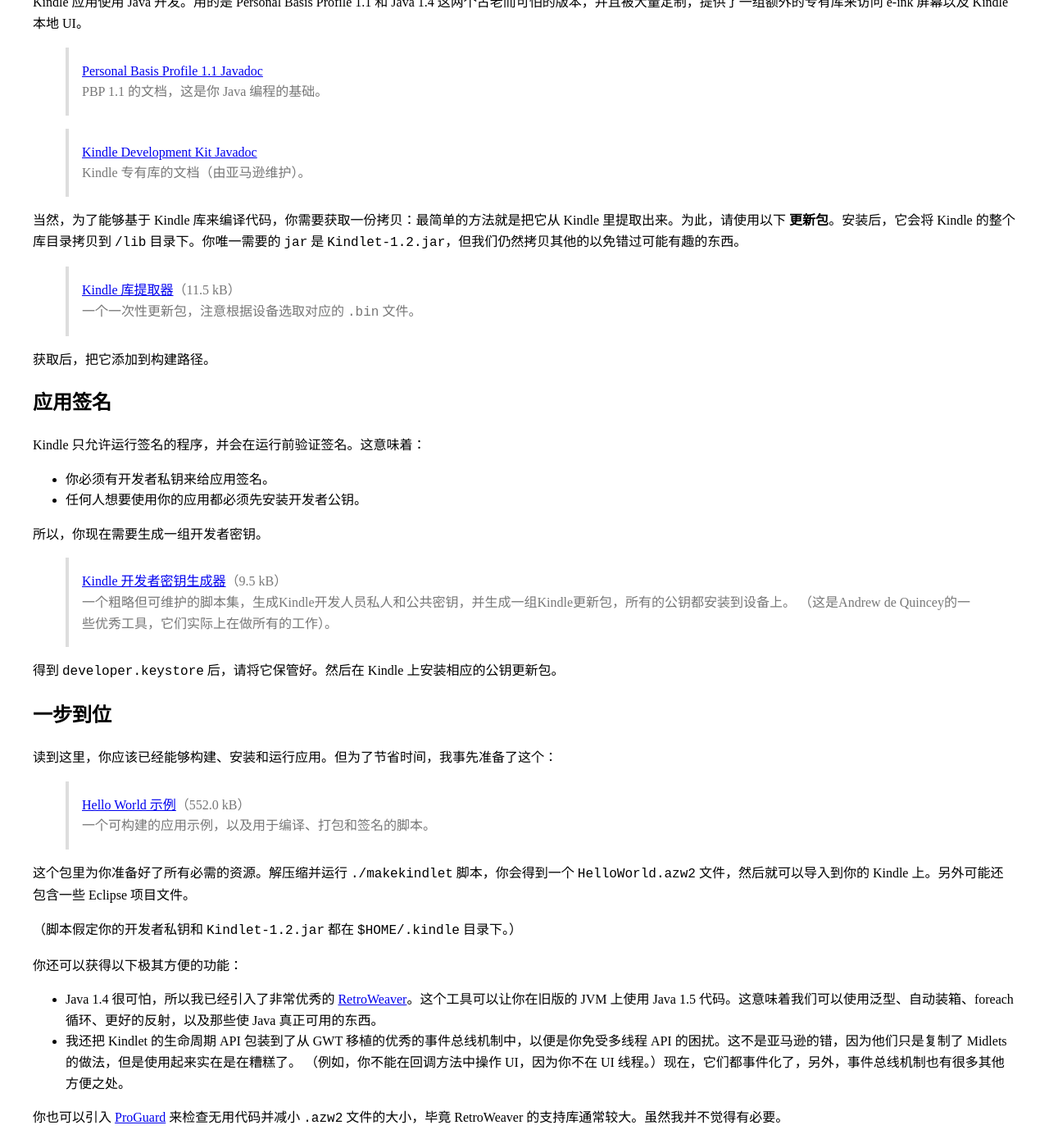
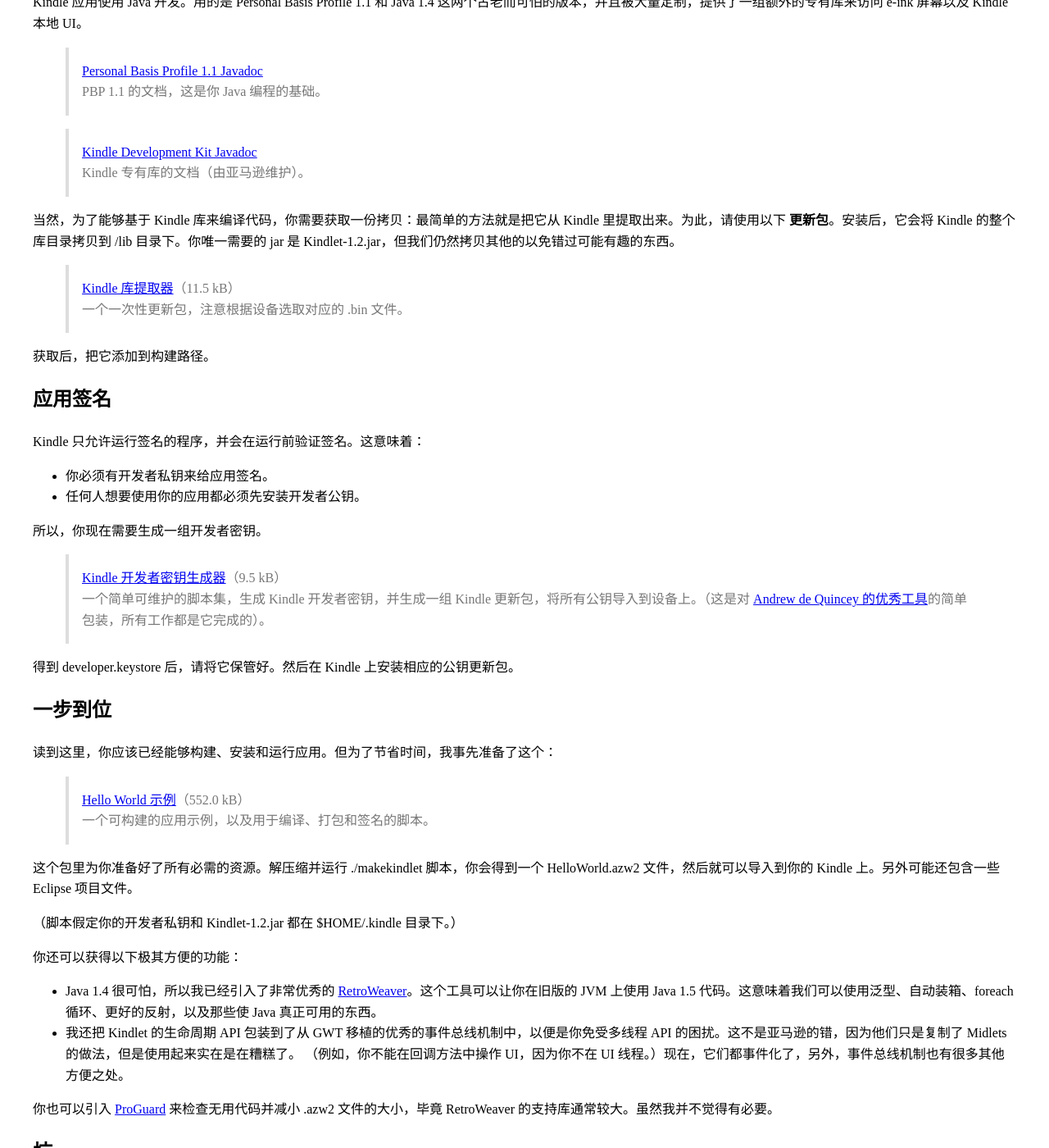
Before and after one commit to geansea/geansea.github.io, a Jekyll site: the page built from _posts/2017-02-20-getting-start-with-kindle-development.md, in a window 1280 px wide and 1400 px high, scrolled down 606 px. Shown: the whole window at 82% size. Built offline with Jekyll 4.4.1, drawn with Linux system fonts in a browser that asks for light colours.

Commit message:
update post

```diff
--- a/_posts/2017-02-20-getting-start-with-kindle-development.md
+++ b/_posts/2017-02-20-getting-start-with-kindle-development.md
@@ -49,27 +60,36 @@
 
 所以，你现在需要生成一组开发者密钥。
 
-> [Kindle 开发者密钥生成器](http://cowlark.com/kindle/keygen-0.1.zip)（9.5 kB）
-> 一个粗略但可维护的脚本集，生成Kindle开发人员私人和公共密钥，并生成一组Kindle更新包，所有的公钥都安装到设备上。 （这是Andrew de Quincey的一些优秀工具，它们实际上在做所有的工作）。
+> [Kindle 开发者密钥生成器][keygen]（9.5 kB）
+> 一个简单可维护的脚本集，生成 Kindle 开发者密钥，并生成一组 Kindle 更新包，将所有公钥导入到设备上。（这是对 [Andrew de Quincey 的优秀工具][adq_tool]的简单包装，所有工作都是它完成的）。
 
-得到 `developer.keystore` 后，请将它保管好。然后在 Kindle 上安装相应的公钥更新包。
+[keygen]: http://cowlark.com/kindle/keygen-0.1.zip
+[adq_tool]: http://adq.livejournal.com/113734.html
+
+得到 developer.keystore 后，请将它保管好。然后在 Kindle 上安装相应的公钥更新包。
 
 ## 一步到位
 
 读到这里，你应该已经能够构建、安装和运行应用。但为了节省时间，我事先准备了这个：
 
-> [Hello World 示例](http://cowlark.com/kindle/HelloWorld.zip)（552.0 kB）
+> [Hello World 示例][hello_world]（552.0 kB）
 > 一个可构建的应用示例，以及用于编译、打包和签名的脚本。
 
-这个包里为你准备好了所有必需的资源。解压缩并运行 `./makekindlet` 脚本，你会得到一个 `HelloWorld.azw2` 文件，然后就可以导入到你的 Kindle 上。另外可能还包含一些 Eclipse 项目文件。
+[hello_world]: http://cowlark.com/kindle/HelloWorld.zip
 
-（脚本假定你的开发者私钥和 `Kindlet-1.2.jar` 都在 `$HOME/.kindle` 目录下。）
+这个包里为你准备好了所有必需的资源。解压缩并运行 ./makekindlet 脚本，你会得到一个 HelloWorld.azw2 文件，然后就可以导入到你的 Kindle 上。另外可能还包含一些 Eclipse 项目文件。
+
+（脚本假定你的开发者私钥和 Kindlet-1.2.jar 都在 $HOME/.kindle 目录下。）
 
 你还可以获得以下极其方便的功能：
-* Java 1.4 很可怕，所以我已经引入了非常优秀的 [RetroWeaver](http://retroweaver.sourceforge.net/)。这个工具可以让你在旧版的 JVM 上使用 Java 1.5 代码。这意味着我们可以使用泛型、自动装箱、foreach 循环、更好的反射，以及那些使 Java 真正可用的东西。
+* Java 1.4 很可怕，所以我已经引入了非常优秀的 [RetroWeaver][retroweaver]。这个工具可以让你在旧版的 JVM 上使用 Java 1.5 代码。这意味着我们可以使用泛型、自动装箱、foreach 循环、更好的反射，以及那些使 Java 真正可用的东西。
 * 我还把 Kindlet 的生命周期 API 包装到了从 GWT 移植的优秀的事件总线机制中，以便是你免受多线程 API 的困扰。这不是亚马逊的错，因为他们只是复制了 Midlets 的做法，但是使用起来实在是在糟糕了。 （例如，你不能在回调方法中操作 UI，因为你不在 UI 线程。）现在，它们都事件化了，另外，事件总线机制也有很多其他方便之处。
 
-你也可以引入 [ProGuard](http://proguard.sourceforge.net/) 来检查无用代码并减小 `.azw2` 文件的大小，毕竟 RetroWeaver 的支持库通常较大。虽然我并不觉得有必要。
+[retroweaver]: http://retroweaver.sourceforge.net/
+
+你也可以引入 [ProGuard][proguard] 来检查无用代码并减小 .azw2 文件的大小，毕竟 RetroWeaver 的支持库通常较大。虽然我并不觉得有必要。
+
+[proguard]: http://proguard.sourceforge.net/
 
 ## 坑
 
```
Also changed, not shown: other parts of _posts/2017-02-20-getting-start-with-kindle-development.md (+26 -10 lines).
